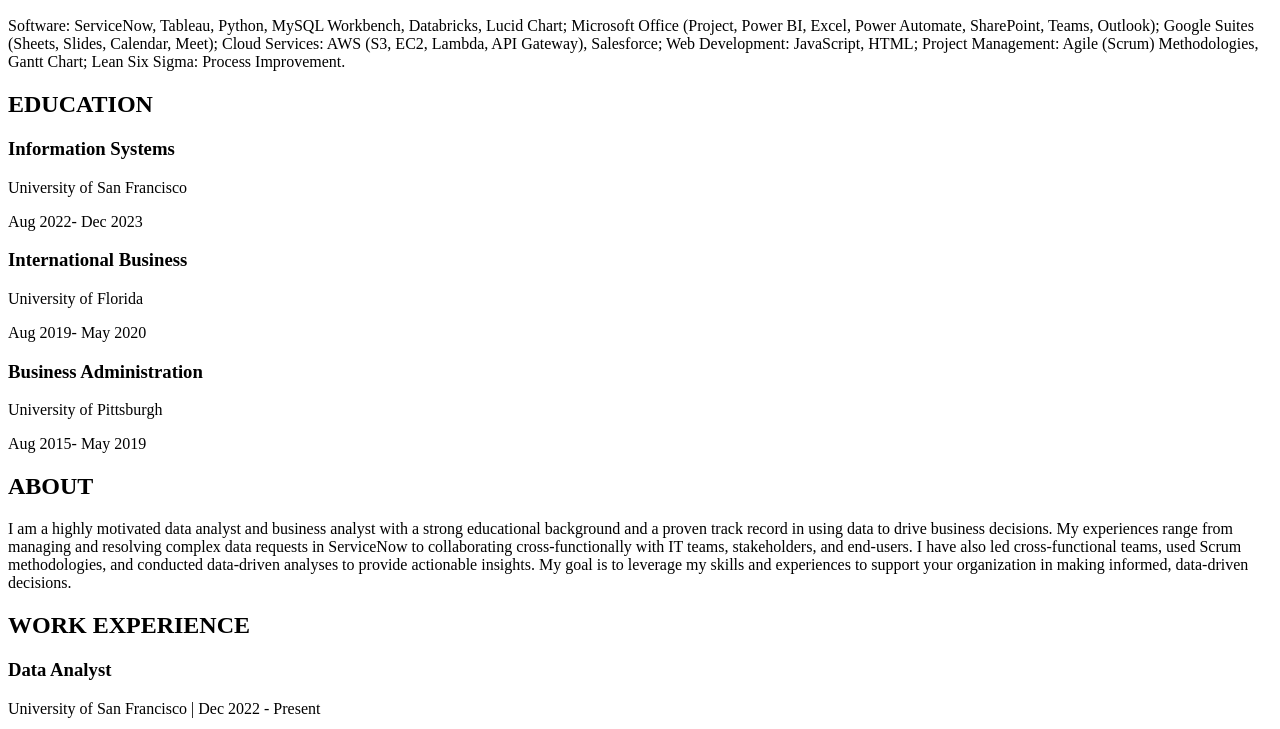
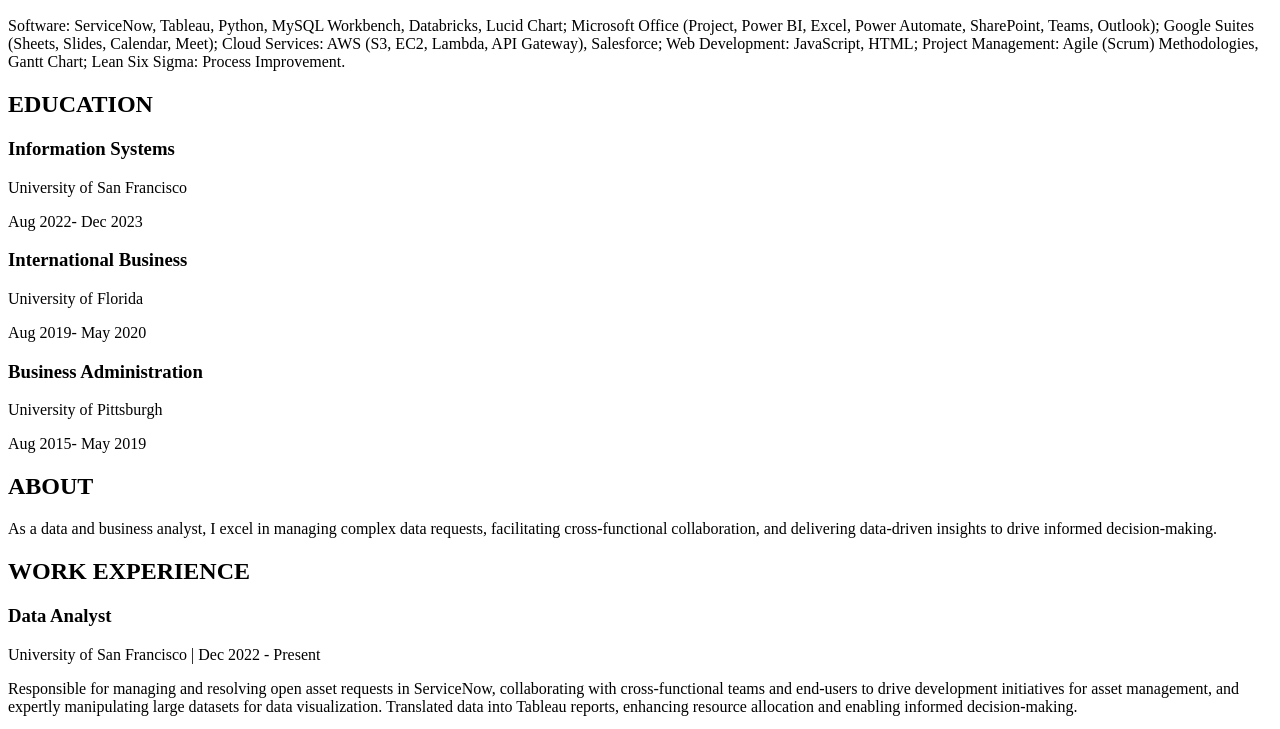
Before and after one commit to verinaqi/Resume, a plain HTML site: page index.html in a window 1280 px wide. Shown: the part 307-1036 px from the top of the page. Drawn offline with Linux system fonts and the light colour scheme.

Commit message:
Contents

```diff
--- a/index.html
+++ b/index.html
@@ -6,7 +6,6 @@
 
 	<body>
 		<header id="header">
-			<!-- resume header with your name and title -->
 			<h1>Zhiyun (Verina) Qi </h1>
 			<hr>
 			Results and data-driven professional with a proven track record in project management and business analysis.
@@ -65,7 +64,7 @@
 			<article id="mainRight">
 				<section>
 					<h2>ABOUT</h2>
-					<p>I am a highly motivated data analyst and business analyst with a strong educational background and a proven track record in using data to drive business decisions. My experiences range from managing and resolving complex data requests in ServiceNow to collaborating cross-functionally with IT teams, stakeholders, and end-users. I have also led cross-functional teams, used Scrum methodologies, and conducted data-driven analyses to provide actionable insights. My goal is to leverage my skills and experiences to support your organization in making informed, data-driven decisions.</p>
+					<p>As a data and business analyst, I excel in managing complex data requests, facilitating cross-functional collaboration, and delivering data-driven insights to drive informed decision-making.</p>
 				</section>
 				<section>
 					<h2>WORK EXPERIENCE</h2>
```
